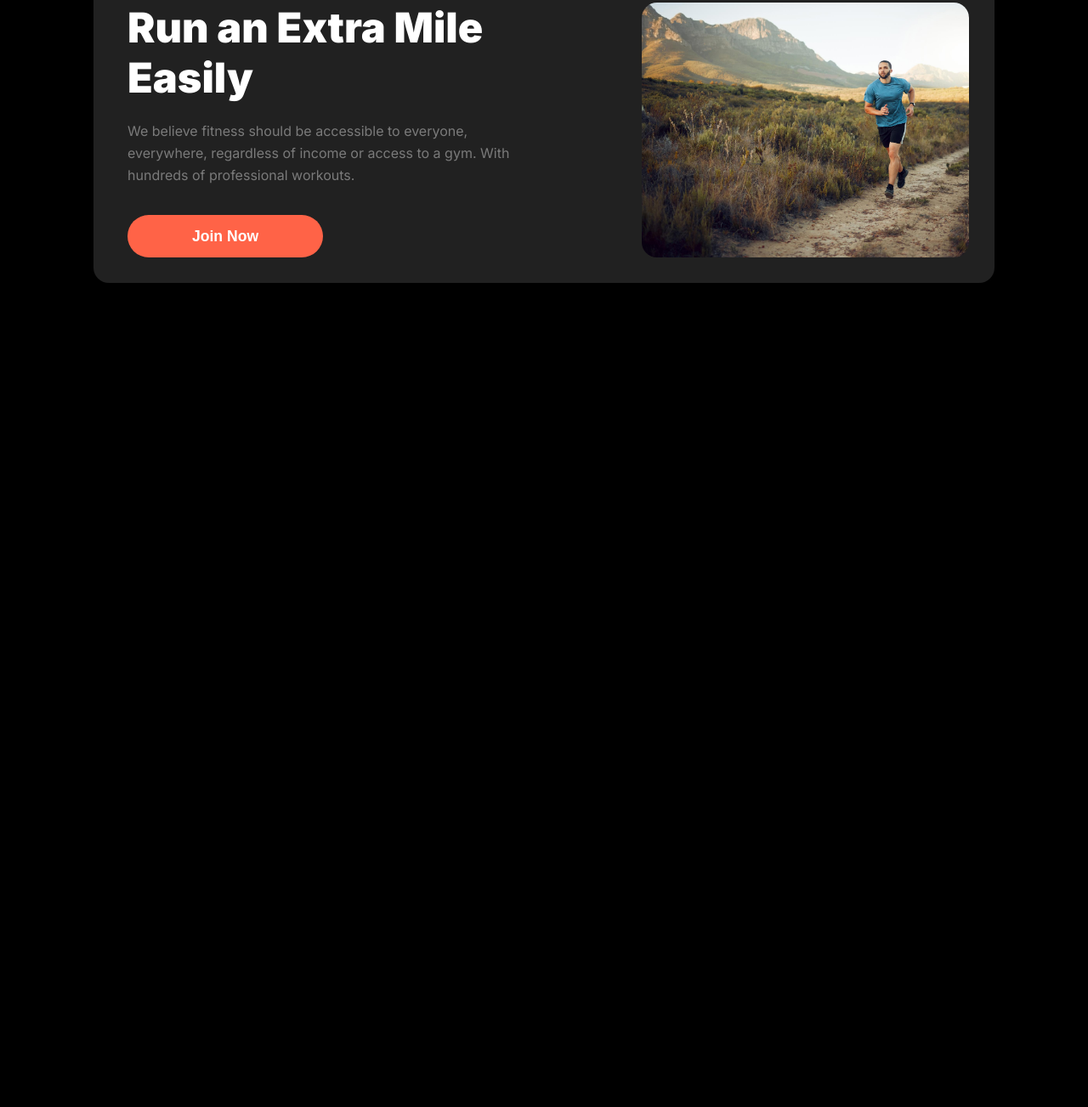
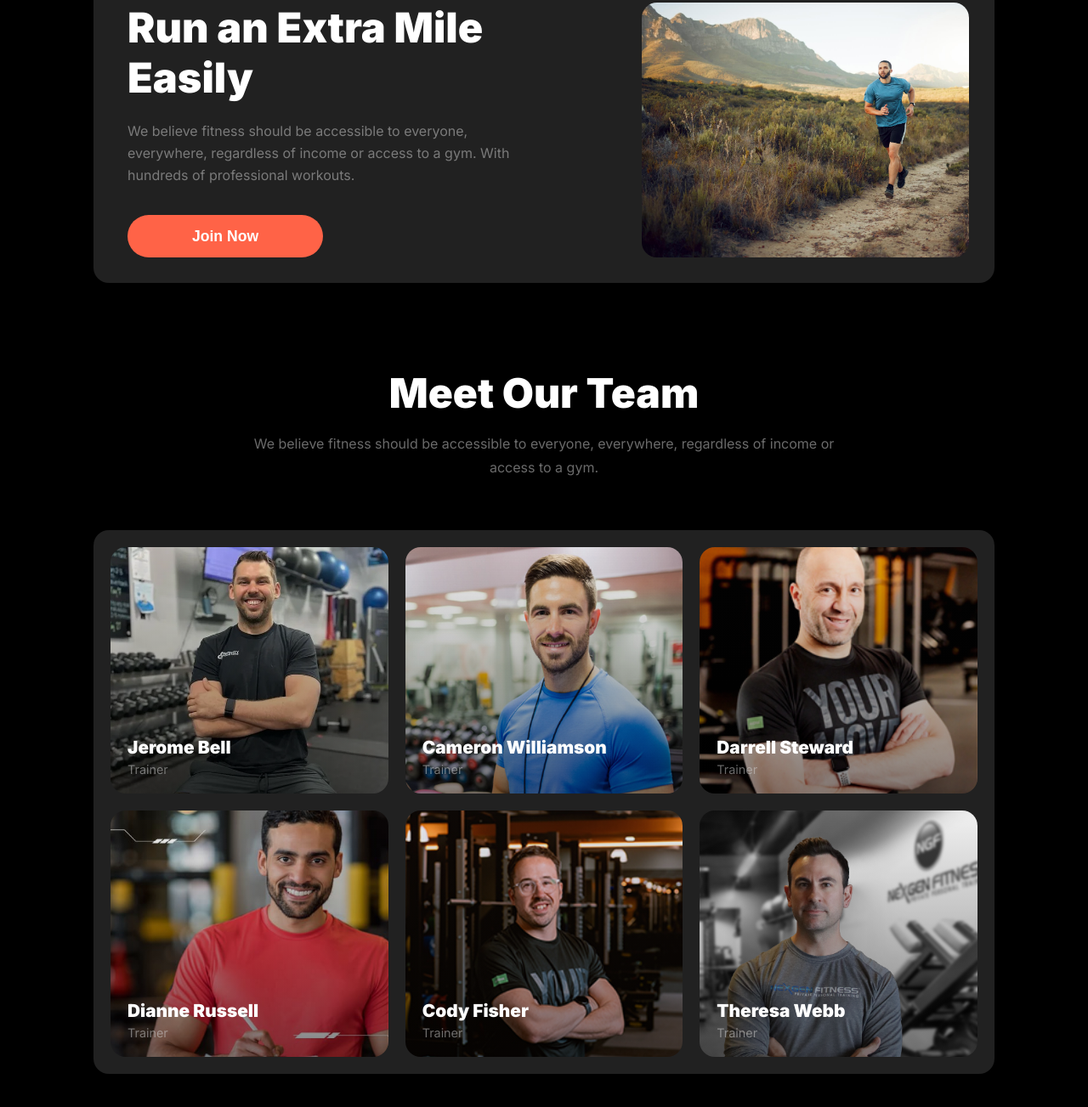
Before and after one commit to fahimKhanOnly/PH-A-2, a plain HTML site: page index.html in a window 1280 px wide. Shown: the part 1403-2706 px from the top of the page at 85% size. Before the commit the page ends 1836 px from the top, so only its background shows below. Drawn offline with Linux system fonts and the light colour scheme.

Commit message:
Completed the Team section.

```diff
--- a/index.html
+++ b/index.html
@@ -103,7 +103,39 @@
             <div class="running-bg"></div>
         </section>
 
+        <section class="team-container">
+            <div class="team-info">
+                <h1 class="team-header">Meet Our Team</h1>
+                <p class="team-description">We believe fitness should be accessible to everyone, everywhere, regardless of income or access to a gym.</p>
+            </div>
 
+            <div class="trainers">
+                <div class="trainer jerome">
+                    <h3>Jerome Bell</h3>
+                    <p>Trainer</p>
+                </div>
+                <div class="trainer cameron">
+                    <h3>Cameron Williamson</h3>
+                    <p>Trainer</p>
+                </div>
+                <div class="trainer darrell">
+                    <h3>Darrell Steward</h3>
+                    <p>Trainer</p>
+                </div>
+                <div class="trainer dianne">
+                    <h3>Dianne Russell</h3>
+                    <p>Trainer</p>
+                </div>
+                <div class="trainer cody">
+                    <h3>Cody Fisher</h3>
+                    <p>Trainer</p>
+                </div>
+                <div class="trainer theresa">
+                    <h3>Theresa Webb</h3>
+                    <p>Trainer</p>
+                </div>
+            </div>
+        </section>
     </main>
 
     <footer>
--- a/styles/responsive.css
+++ b/styles/responsive.css
@@ -24,8 +24,8 @@
         font-size: 2.76rem;
     }
     .habit-section{
-        margin-right: 40px;
-        margin-left: 40px;
+        margin-right: 10px;
+        margin-left: 10px;
     }
     .habit-items{
         display: grid;
@@ -37,7 +37,7 @@
         margin: 0 auto;
     }
     .run-section{
-        max-width: calc(100% - 40px);
+        max-width: calc(100% - 20px);
     }
     .running-contents{
         max-width: 52%;
@@ -47,6 +47,9 @@
     }
     .running-contents > h1{
         font-size: 2.9rem;
+    }
+    .team-container{
+        margin: 0 13px 80px 13px;
     }
 }
 @media screen and (max-width: 800px) {
@@ -71,13 +74,8 @@
         bottom: 129px;
         left: -45px;
     }
-
-
-
-
-
     .run-section{
-        max-width: calc(100% - 30px);
+        max-width: calc(100% - 26px);
     }
     .running-bg{
         max-width: 48%;
@@ -89,6 +87,17 @@
     }
     .running-contents > h1{
         font-size: 2.6rem;
+    }
+    .team-info{
+        margin-left: 30px;
+        margin-right: 30px;
+        margin-bottom: 39px;
+    }
+    .team-container{
+        margin-bottom: 70px;
+    }
+    .trainers{
+        grid-template-columns: repeat(2, 1fr);
     }
 }
 @media screen and (max-width: 576px) {
@@ -143,12 +152,6 @@
         align-items: center;
         gap: 30px;
     }
-
-
-
-
-
-
     .run-section{
         width: 400px;
         flex-direction: column;
@@ -167,4 +170,24 @@
         max-width: calc(100% - 60px);
         background-position: center;
     }
+    .team-container{
+        margin: 0 13px 60px 13px;
+    }
+    .team-header{
+        font-size: 2.2rem;
+    }
+    .team-description{
+        font-size: 0.9rem;
+        line-height: 25px;
+    }
+    .trainers{
+        width: 290px;
+        margin: 0 auto;
+        display: flex;
+        flex-direction: column;
+        align-items: center;
+    }
+    .trainer{
+        width: 270px;
+    }
 }
--- a/styles/style.css
+++ b/styles/style.css
@@ -126,11 +126,11 @@ header{
     backdrop-filter: blur(10px);
 }
 .workout > h1{
-    font-size: 2.5rem;
+    font-size: 2.4rem;
     font-weight: 900;
 }
 .workout > p{
-    font-size: 1rem;
+    font-size: 0.829rem;
     color: var(--primary-description-color);
 }
 .workout{
@@ -140,7 +140,7 @@ header{
     justify-content: center;
     align-items: baseline;
     top: 120px;
-    right: -60px;
+    right: -24px;
     background-color: rgba(129, 129, 129, 0.295);
 }
 .tutorial{
@@ -269,3 +269,97 @@ header{
     background-repeat: no-repeat;
 }
 /* Run section ends here */
+
+/* Team section starts here */
+.team-container{
+    max-width: var(--primary-width);
+    margin: 0 auto;
+    margin-bottom: 90px;
+}
+.team-info{
+    max-width: 700px;
+    margin: 0 auto;
+    margin-bottom: 60px;
+}
+.team-header{
+    font-size: 3rem;
+    font-weight: 900;
+    text-align: center;
+    margin-bottom: 16px;
+}
+.team-description{
+    line-height: 28px;
+    font-size: 1rem;
+    font-weight: 400;
+    text-align: center;
+    color: var(--primary-description-color);
+}
+.trainers{
+    background-color: rgba(70, 70, 70, 0.473);
+    display: grid;
+    grid-template-columns: repeat(3, 1fr);
+    gap: 20px;
+    border-radius: 18px;
+    padding: 20px;
+}
+.trainer{
+    max-width: 400px;
+    height: 270px;
+    border-radius: 18px;
+    display: flex;
+    flex-direction: column;
+    justify-content: flex-end;
+    align-items: flex-start;
+    padding-left: 20px;
+    padding-bottom: 20px;
+}
+.trainer > h3{
+    font-weight: 900;
+    font-size: 1.3rem;
+    margin-bottom: 5px;
+}
+.trainer > p{
+    color: var(--primary-description-color);
+    font-size: 0.90rem;
+    font-weight: 400;
+}
+.jerome{
+    background: linear-gradient(rgba(36, 36, 36, 0.062), rgba(0, 0, 0, 0.473)), url(../assets/images/jerome.png);
+    background-size: cover;
+}
+.cameron{
+    background: linear-gradient(rgba(36, 36, 36, 0.062), rgba(0, 0, 0, 0.473)), url(../assets/images/cameron.png);
+    background-size: cover;
+}
+.darrell{
+    background: linear-gradient(rgba(36, 36, 36, 0.062), rgba(0, 0, 0, 0.473)), url(../assets/images/darrell.png);
+    background-repeat: no-repeat;
+    background-size: cover;
+    background-position: center;
+}
+.dianne{
+    background: linear-gradient(rgba(36, 36, 36, 0.062), rgba(0, 0, 0, 0.473)), url(../assets/images/dianne.png);
+    background-size: cover;
+    background-position: center;
+}
+.cody{
+    background: linear-gradient(rgba(36, 36, 36, 0.062), rgba(0, 0, 0, 0.473)), url(../assets/images/cody.png);
+    background-repeat: no-repeat;
+    background-size: cover;
+    background-position: center;
+}
+.theresa{
+    background: linear-gradient(rgba(36, 36, 36, 0.062), rgba(0, 0, 0, 0.473)), url(../assets/images/theresa.png);
+    background-size: cover;
+}
+/* Team section ends here */
+
+/* Footer section starts here */
+footer{
+    background-color: rgba(70, 70, 70, 0.473);
+}
+.footer{
+    width: var(--primary-width);
+    margin: 0 auto;
+}
+/* Footer section ends here */
```
